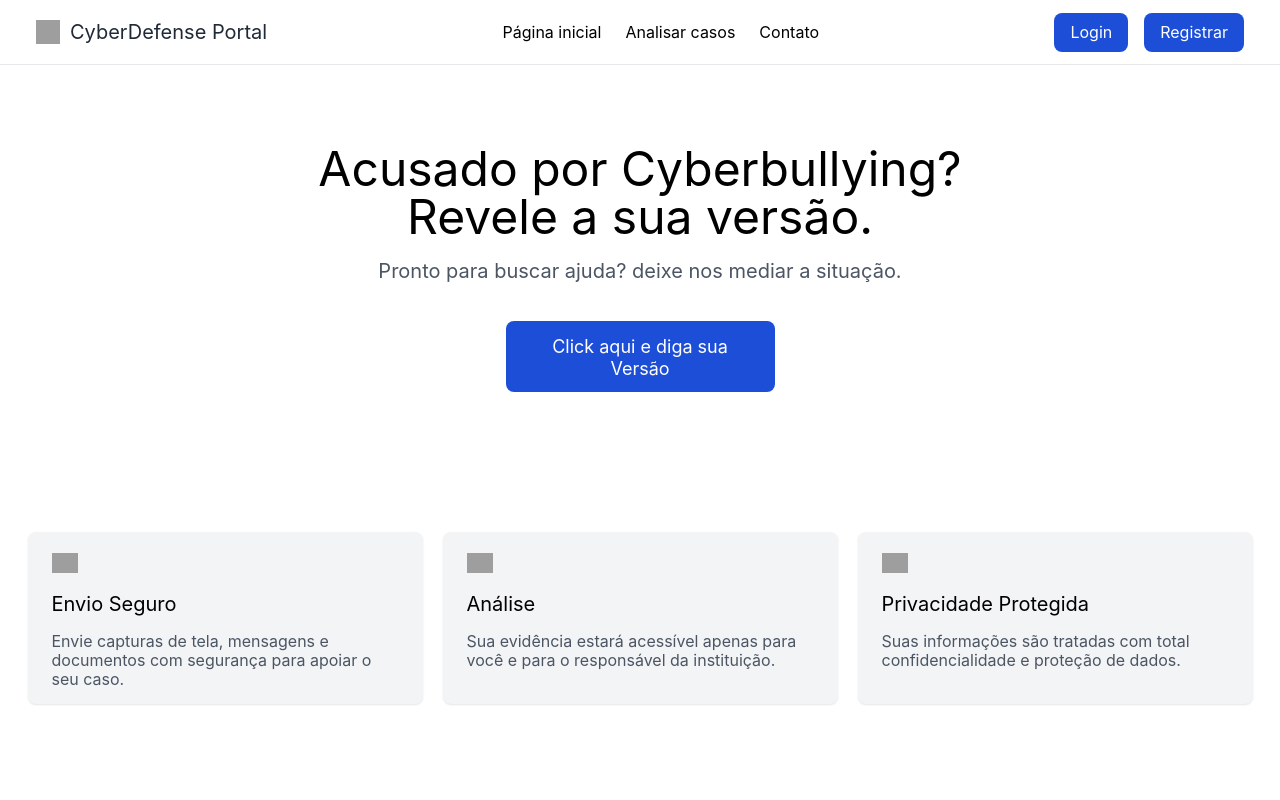
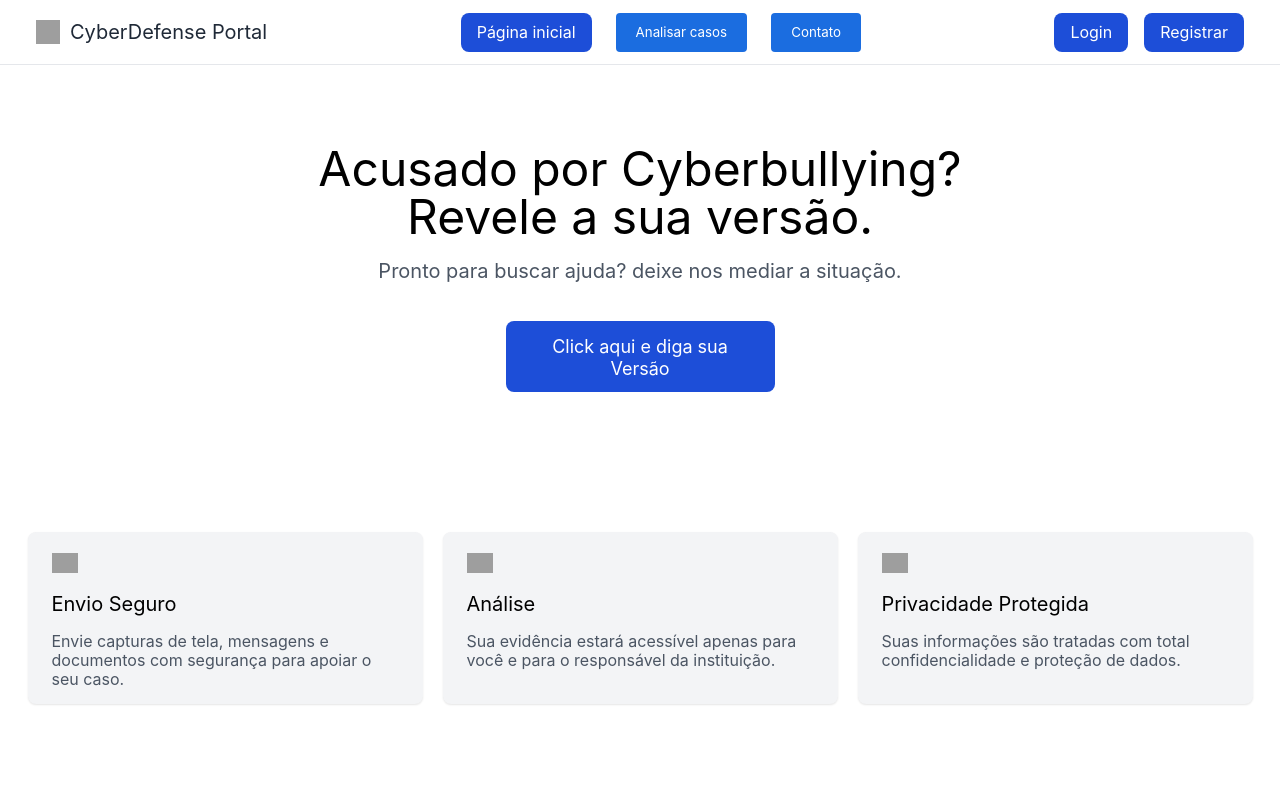
Before and after one commit to EwertonRosendo/frontend_cyberdefense, a React (Vite) app: page / in a window 1280 px wide. Shown: the top 800 px of the page. Built offline with nearby package versions, Linux system fonts and the light colour scheme; grey boxes are pictures that could not be loaded.

Commit message:
mãe me salva
.

```diff
--- a/src/App.jsx
+++ b/src/App.jsx
@@ -21,9 +21,9 @@ function App() {
             <span className="portal-name">CyberDefense Portal</span>
           </div>
             <nav className="App-main-nav">
-              <a href="#" onClick={() => navigate("/")} >Página inicial</a>
-              <a href="#" onClick={() => navigate("/login")}>Analisar casos</a>
-              <a href="#">Contato</a>
+              <button className="App-register-button"  href="#" onClick={() => navigate("/")} >Página inicial</button >
+              <button  href="#" onClick={() => navigate("/login")}>Analisar casos</button >
+              <button  href="#">Contato</button >
             </nav>
             <div className="App-auth-buttons">
               <button className="App-register-button" onClick={() => navigate("/login")}>Login</button>
--- a/src/pages/Login.jsx
+++ b/src/pages/Login.jsx
@@ -157,18 +157,13 @@ function Login() {
           <div className="signup-link">
             <span
               className="signup-text"
-              style={{ backgroundColor: "white", fontSize: "15px" }}
+
             >
               Não tem uma conta?{" "}
             </span>
             <button
               onClick={() => navigate("/cadastro")}
-              className="signup-action"
-              style={{
-                backgroundColor: "white",
-                fontSize: "15px",
-                color: "#434343",
-              }}
+
             >
               Click aqui
             </button>
```
